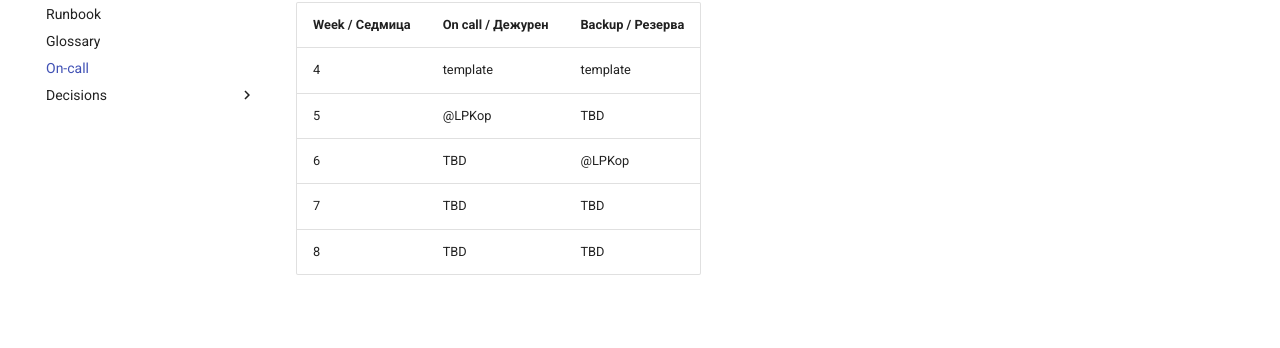
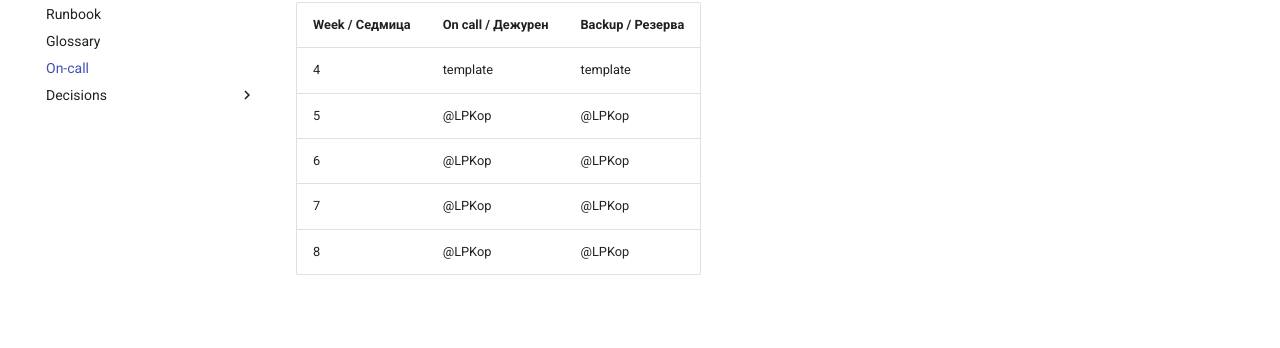
Before and after one commit to LPKop/devops-labs-fn371223037, an MkDocs documentation site: the page built from docs/oncall.md, in a window 1280 px wide. Shown: the part 178-526 px from the top of the page. Built offline with MkDocs 1.6.1 and Material for MkDocs 9.7.7, drawn with Linux system fonts in a browser that asks for light colours.

Commit message:
docs: sign up for on-call in weeks 5 and 6 (#24)
Refs #9

```diff
--- a/docs/oncall.md
+++ b/docs/oncall.md
@@ -3,7 +3,7 @@
 | Week / Седмица | On call / Дежурен | Backup / Резерва |
 |---|---|---|
 | 4 | template | template |
-| 5 | @LPKop | TBD |
-| 6 | TBD | @LPKop |
-| 7 | TBD | TBD |
-| 8 | TBD | TBD |
+| 5 | @LPKop | @LPKop |
+| 6 | @LPKop | @LPKop |
+| 7 | @LPKop | @LPKop |
+| 8 | @LPKop | @LPKop |
```
